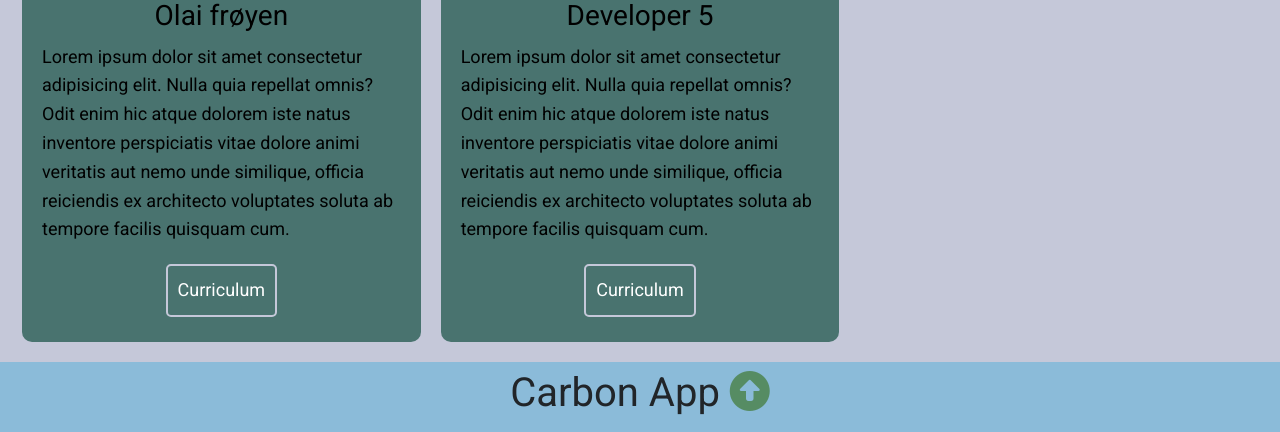
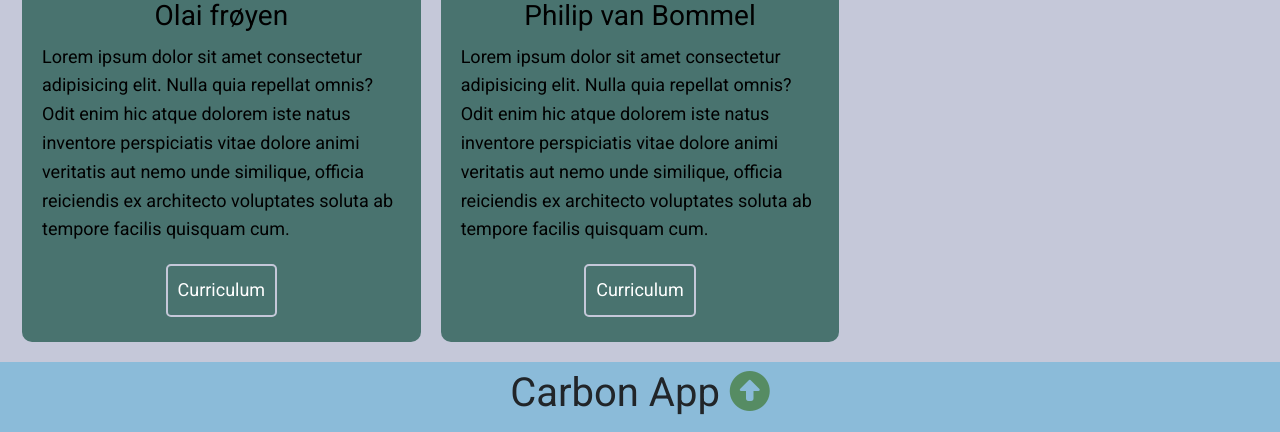
Before and after one commit to JosefLeininger03/carbon_app_2025, a Flask app: page / in a window 1280 px wide. Shown: the part 1411-1843 px from the top of the page. Run offline with Flask 2, Linux system fonts and the light colour scheme; some libraries are stand-ins or nearby versions.

Commit message:
Update home.html

```diff
--- a/capp/templates/home.html
+++ b/capp/templates/home.html
@@ -85,7 +85,7 @@
       </div>
       <div class="box2">
         <img src="https://randomuser.me/api/portraits/women/13.jpg" alt="" style="border-radius: 50%; width:200px;">
-        <h3>Developer 5</h3>
+        <h3>Philip van Bommel</h3>
         <p>  Lorem ipsum dolor sit amet consectetur adipisicing elit. Nulla quia repellat omnis? Odit enim hic atque dolorem iste natus inventore perspiciatis vitae dolore animi veritatis aut nemo unde similique, officia reiciendis ex architecto voluptates soluta ab tempore facilis quisquam cum.
         </p>
         <div class="section_container_buttons_developers">
```
